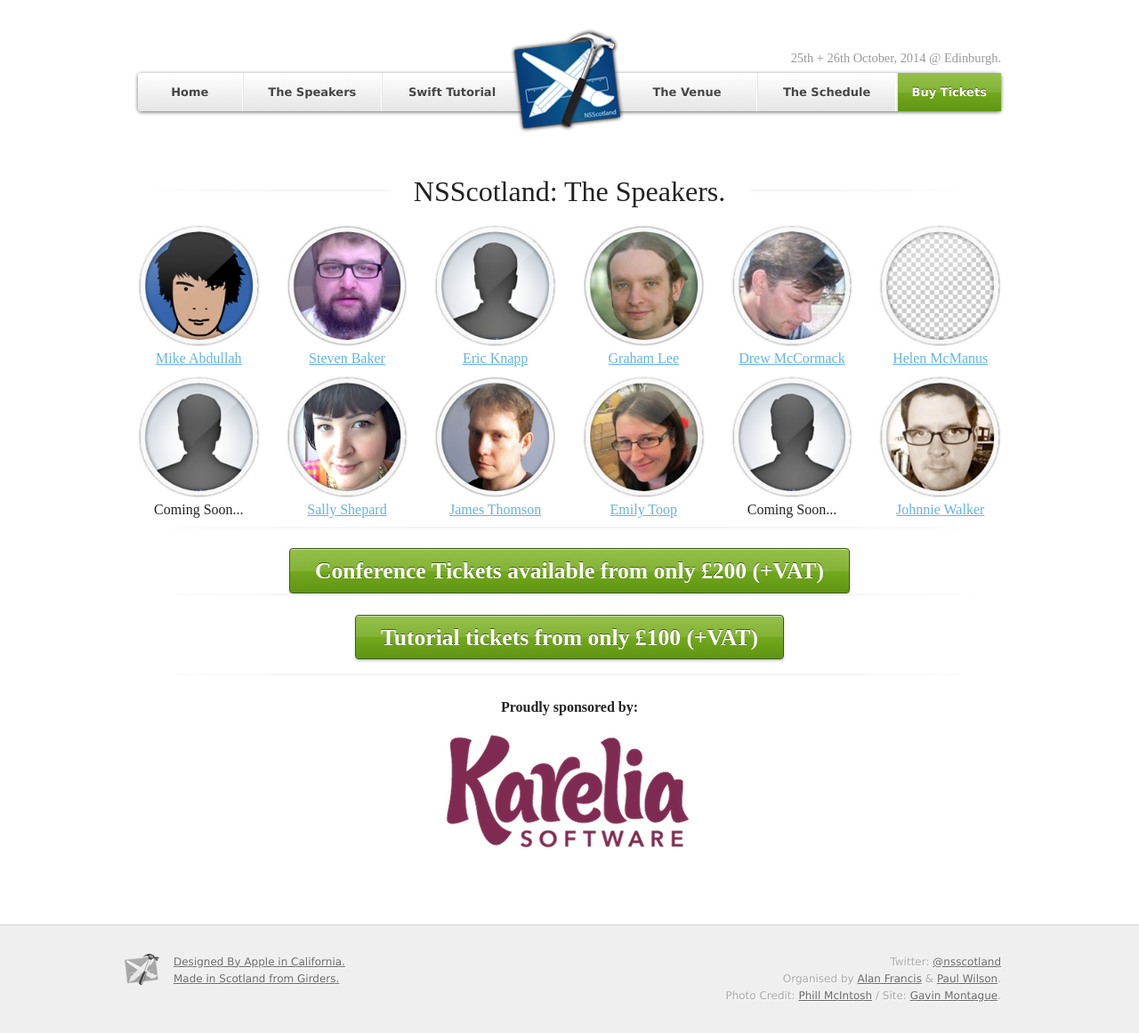
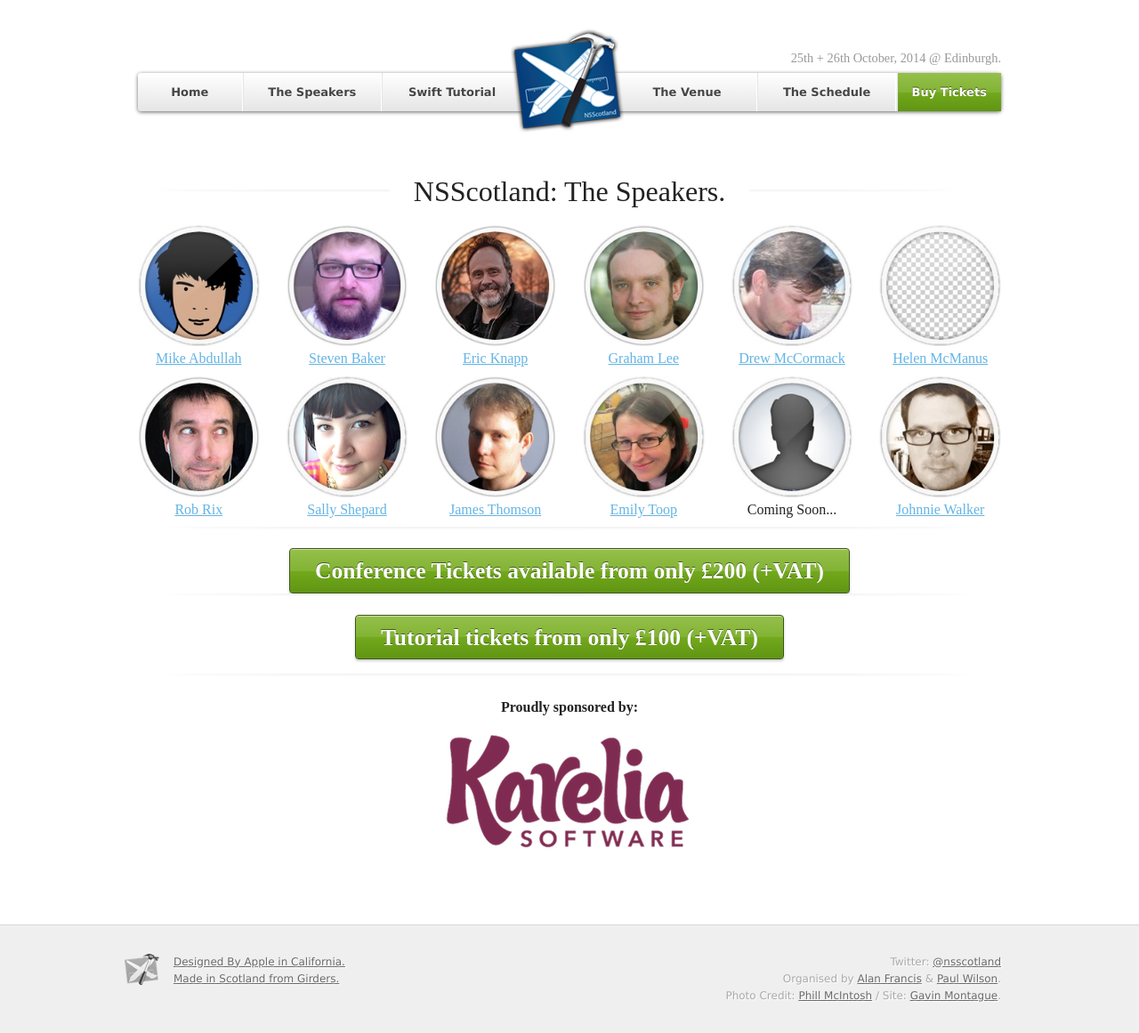
Before and after one commit to acf/nsscotland, a Jekyll site: the page built from speakers.html, in a window 1280 px wide. Shown: the whole page at 89% size. Built offline with Jekyll 4.4.1, drawn with Linux system fonts in a browser that asks for light colours.

Commit message:
added eric and rob

```diff
--- a/speakers.html
+++ b/speakers.html
@@ -22,7 +22,7 @@
       </div>
 
       <div class="large-2 columns">
-        <a href="#" data-reveal-id="eric-knapp"><img src="/images/2013/speakers/anon.jpg" width="100%" /></a>
+        <a href="#" data-reveal-id="eric-knapp"><img src="/images/2013/speakers/eric_knapp.png" width="100%" /></a>
           <h3><a href="#" data-reveal-id="eric-knapp">Eric Knapp</a></h3>
       </div>
 
@@ -44,8 +44,8 @@
     </div>
    <div class="row">
       <div class="large-2 columns">
-          <img src="/images/2013/speakers/anon.jpg" width="100%" />
-          <h3>Coming Soon...</h3>
+          <img src="/images/2013/speakers/rob_rix.jpg" width="100%" />
+          <h3><a href="#" data-reveal-id="rob-rix">Rob Rix</a></h3>
       </div>
 
       <div class="large-2 columns">
@@ -105,6 +105,14 @@
           <a class="close-reveal-modal">&#215;</a>
       </div>
 
+      <div id="rob-rix" class="biography reveal-modal medium">
+      <img src="/images/2013/speakers/rob_rix.jpg"  />
+        <h3>Rob Rix</h3>
+        <h4><a href="https://github.com/robrix">GitHub</a></h4>
+        <p>TBA</p>
+          <a class="close-reveal-modal">&#215;</a>
+      </div>
+
       <div id="graham-lee" class="biography reveal-modal medium">
         <img src="/images/2013/speakers/graham_lee.jpg"  />
         <h3>Graham Lee</h3>
@@ -126,7 +134,7 @@
       </div>
 
       <div id="eric-knapp" class="biography reveal-modal medium">
-        <img src="/images/2013/speakers/anon.jpg"  />
+        <img src="/images/2013/speakers/eric_knapp.png"  />
         <h3>Eric Knapp</h3>
         <h4><a href="http://madisoncollege.edu">Madison Area Technical College</a></h4>
         <p>Eric is a faculty member at Madison College in Madison, Wisconsin, USA.  He teaches iOS
```
Also changed, not shown: images/2013/speakers/eric_knapp.png (added), images/2013/speakers/rob_rix.jpg (added).
